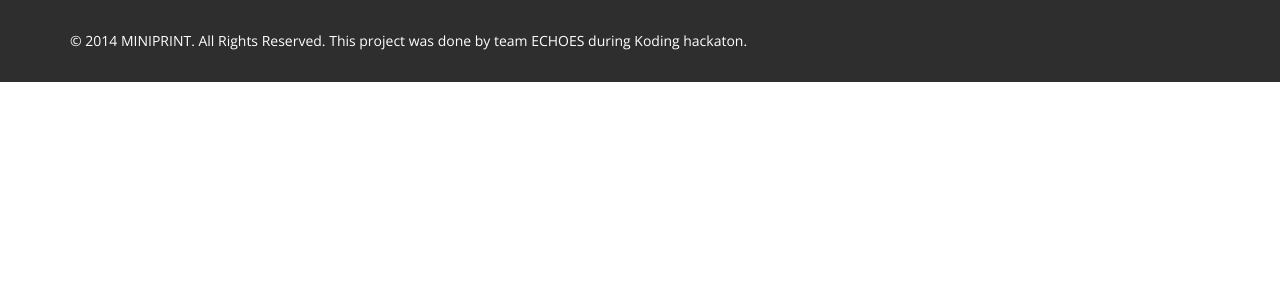
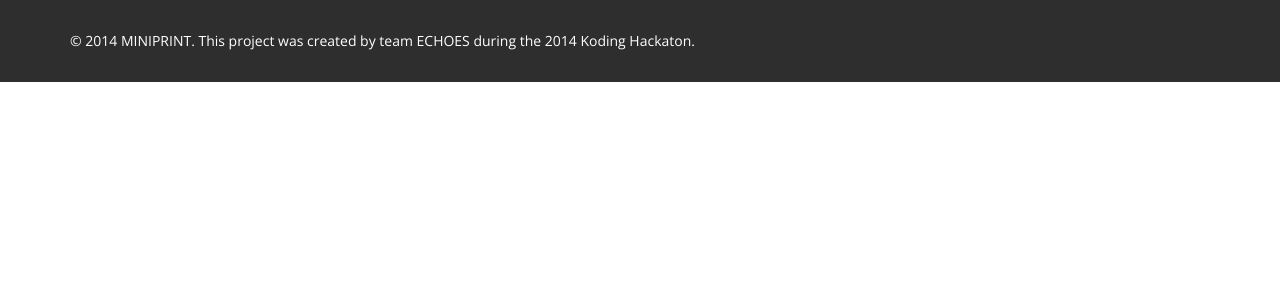
Before and after one commit to frnhr/miniprint, a Django app: template web/templates/web/main.html in a window 1280 px wide. Shown: the part 89-389 px from the top of the page. Run offline with Django 3.2, Linux system fonts and the light colour scheme; the template is opened without the code that fills it, so the values that code supplies are empty.

Commit message:
copyright text

```diff
--- a/web/templates/web/main.html
+++ b/web/templates/web/main.html
@@ -71,7 +71,7 @@
             <div class="container">
                 <div class="row">
                     <div class="col-sm-12">
-                        &copy; 2014 <a  href="/" title="Koding Hackaton">MINIPRINT</a>. All Rights Reserved. This project was done by team ECHOES during Koding hackaton.
+                        &copy; 2014 <a  href="/" title="Koding Hackaton">MINIPRINT</a>. This project was created by team ECHOES during the 2014 Koding Hackaton.
                     </div>
 
                 </div>
```
